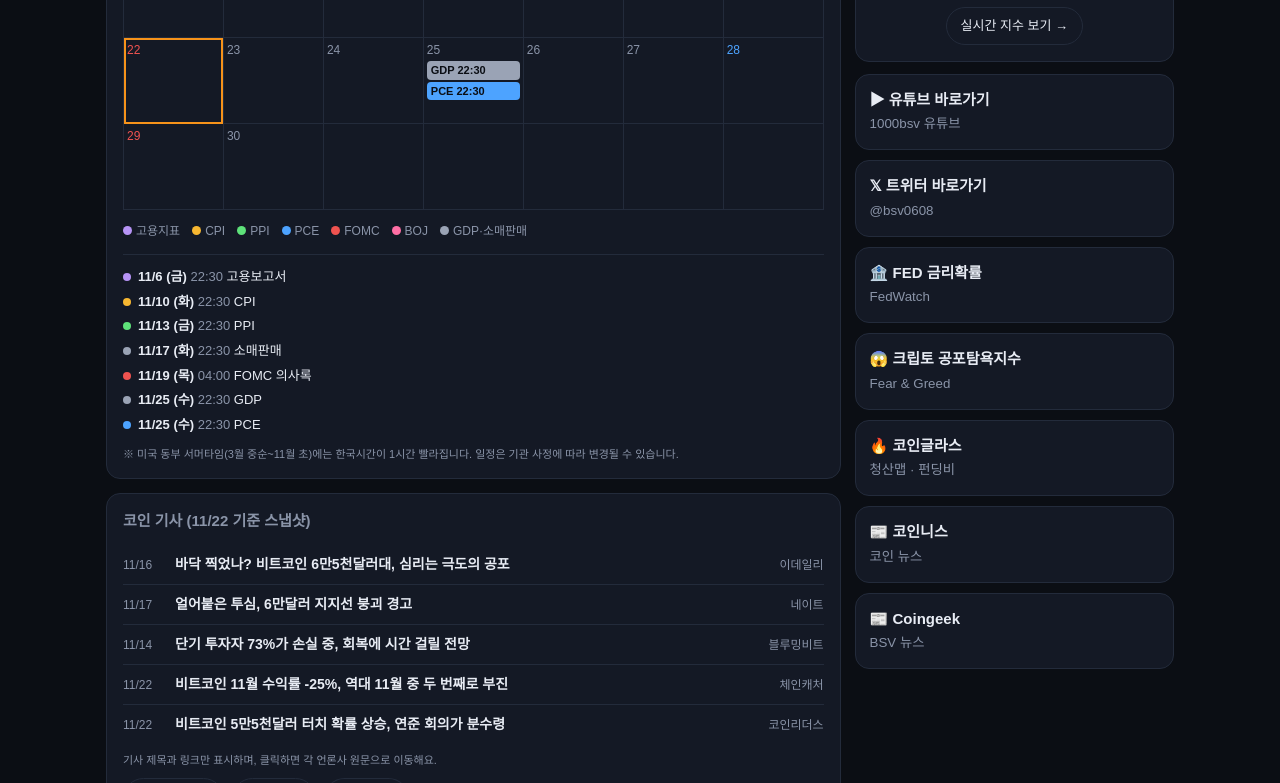
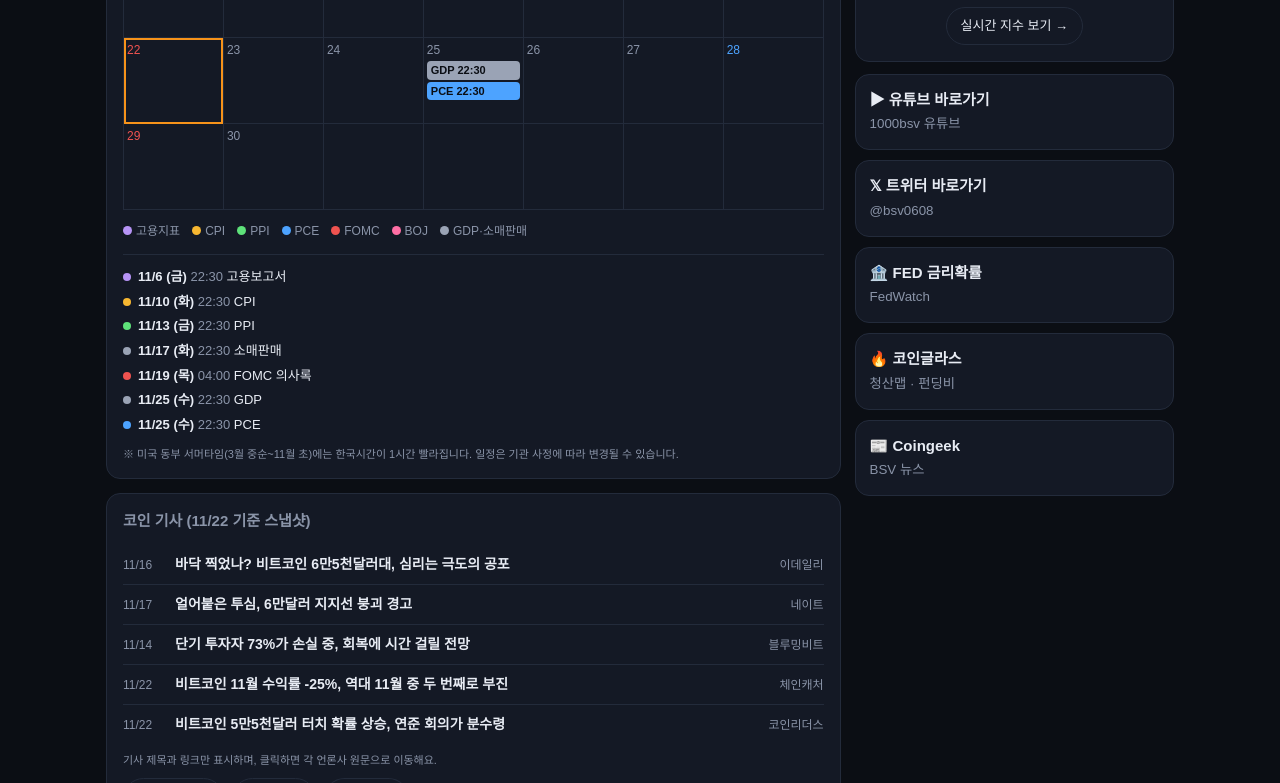
Before and after one commit to 1000bsv/coin-dashboard, a plain HTML site: page index.html in a window 1280 px wide. Shown: the part 513-1296 px from the top of the page. Drawn offline with Linux system fonts and the light colour scheme.

Commit message:
Update index.html

```diff
--- a/index.html
+++ b/index.html
@@ -92,9 +92,7 @@ footer{text-align:center;color:var(--mut);font-size:12px;padding:24px 0}
   <a class="link" href="https://www.youtube.com/@1000bsv" target="_blank" rel="noopener"><b>▶ 유튜브 바로가기</b><small>1000bsv 유튜브</small></a>
   <a class="link" href="https://x.com/bsv0608" target="_blank" rel="noopener"><b>𝕏 트위터 바로가기</b><small>@bsv0608</small></a>
   <a class="link" href="https://www.cmegroup.com/markets/interest-rates/cme-fedwatch-tool.html" target="_blank" rel="noopener"><b>🏦 FED 금리확률</b><small>FedWatch</small></a>
-  <a class="link" href="https://alternative.me/crypto/fear-and-greed-index/" target="_blank" rel="noopener"><b>😱 크립토 공포탐욕지수</b><small>Fear &amp; Greed</small></a>
   <a class="link" href="https://www.coinglass.com/ko/pro/futures/LiquidationMap" target="_blank" rel="noopener"><b>🔥 코인글라스</b><small>청산맵 · 펀딩비</small></a>
-  <a class="link" href="https://coinness.com" target="_blank" rel="noopener"><b>📰 코인니스</b><small>코인 뉴스</small></a>
   <a class="link" href="https://coingeek.com" target="_blank" rel="noopener"><b>📰 Coingeek</b><small>BSV 뉴스</small></a>
 </div>
   </div>
```
